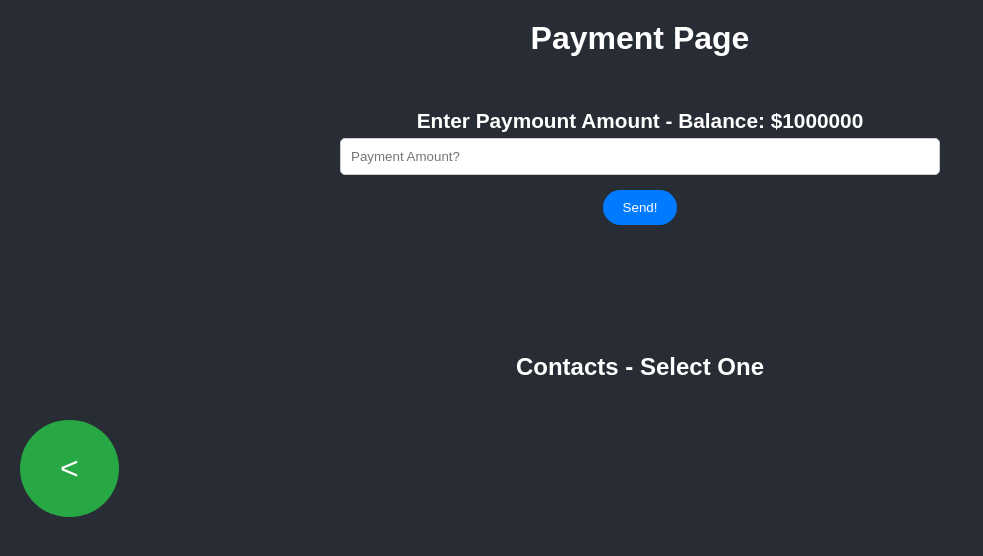
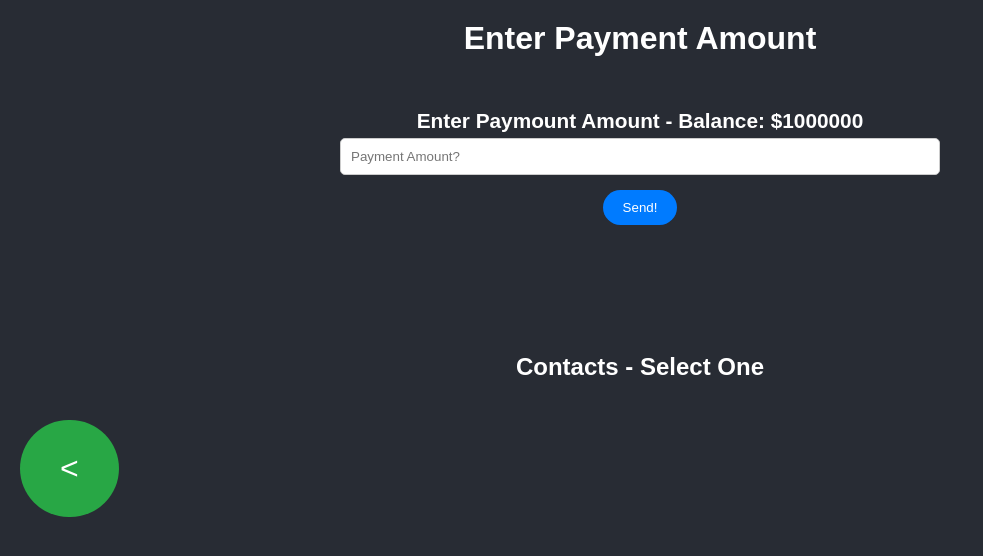
Before and after one commit to gio437/invoice-app, a React (Create React App) app in the folder invoice-react/: page /paymentPage in a window 1280 px wide. Shown: the top 556 px of the page, without its empty margins (0-983 px from the left). Built offline with nearby package versions, Linux system fonts and the light colour scheme.

Commit message:
removed error when switching payment while payment is processing

```diff
--- a/invoice-react/src/paymentPage.js
+++ b/invoice-react/src/paymentPage.js
@@ -77,6 +77,7 @@ function PaymentPage({setSwitchedPage, name, number, balance, setBalance, setCon
         const paymentTitle = document.querySelector('h1');
         const paymentField = document.querySelector('.paymentField');
         for (let i = 0; i < contactCard.length; i++) {
+            if (paymentTitle.innerHTML == 'Enter Payment Amount') {
                 setTimeout(defaultPaymentTitle, 3000);
                 hideSwitchPageBtn();
                 if (contactCard[i].id == 1 && paymentField.value !== '') {
@@ -96,6 +97,7 @@ function PaymentPage({setSwitchedPage, name, number, balance, setBalance, setCon
                 }
             }
         }
+    }
 
     const applyPayment = (selectedCard, selectedPayment, cardIndex) => {
         setBalance(prev => prev - selectedPayment);
@@ -103,7 +105,7 @@ function PaymentPage({setSwitchedPage, name, number, balance, setBalance, setCon
         const balanceDiv = document.createElement('div');
         const existingBalance = selectedCard.querySelector('.cardBalance');
         const balanceText = 'Balance: ' + '$';
-// add invoice number
+
         if (existingBalance) {
             name[cardIndex].balance += parseInt(selectedPayment);;
             console.log(name[cardIndex].balance);
@@ -140,7 +142,7 @@ function PaymentPage({setSwitchedPage, name, number, balance, setBalance, setCon
     return (
         <div className='paymentPage'>
             <header className='paymentPageHeader'>
-                <h1>Payment Page</h1>
+                <h1>Enter Payment Amount</h1>
             </header>
             <div className='main'>
                 <label className='paymentTitle' htmlFor='paymentNumberInput'>Enter Paymount Amount - Balance: ${balance}</label>
```
Lines whose indentation alone changed are shown as unchanged.
